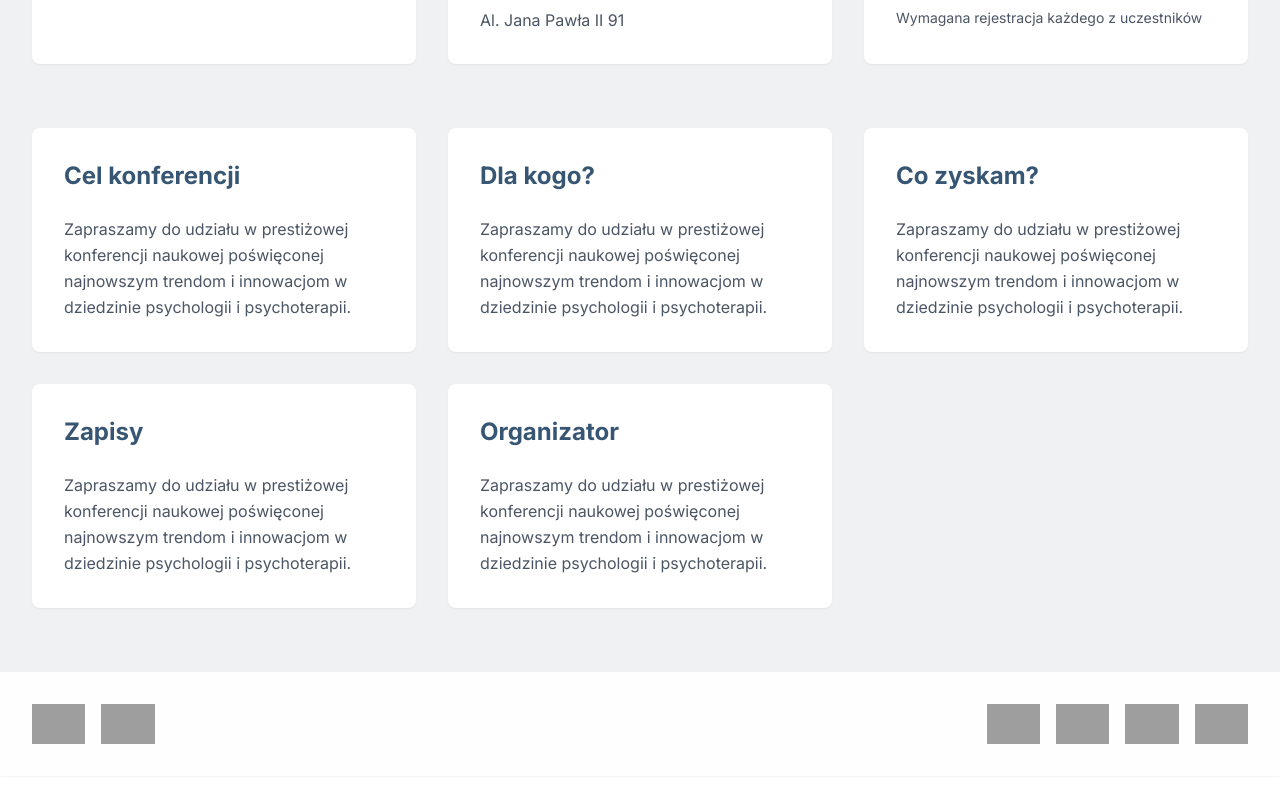
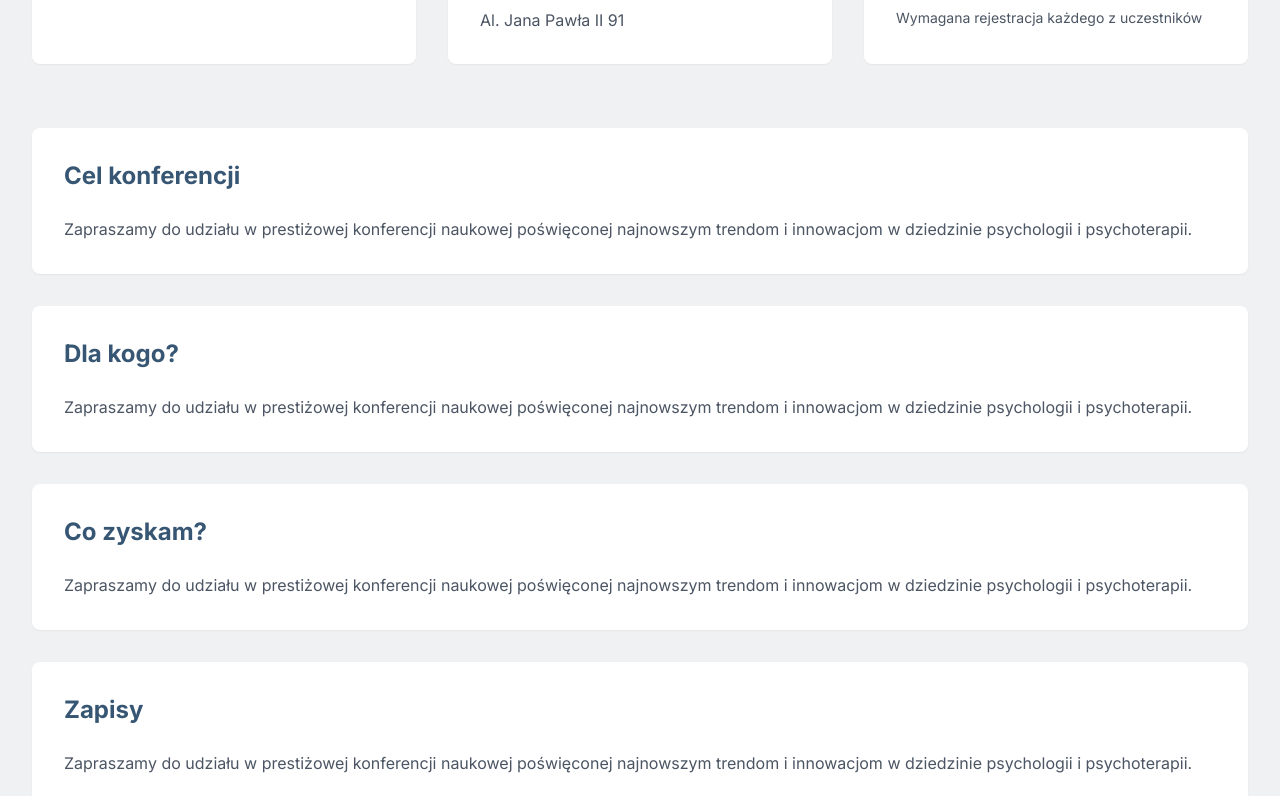
Before and after one commit to Szymon-Gosk/conference-horizon-web, a React (Vite) app: page / in a window 1280 px wide. Shown: the part 804-1600 px from the top of the page. Built offline with nearby package versions, Linux system fonts and the light colour scheme; grey boxes are pictures that could not be loaded.

Commit message:
Refactor layout of boxes
Adjusted the layout of boxes on the homepage to stack boxes after the first three.

```diff
--- a/src/pages/Home.tsx
+++ b/src/pages/Home.tsx
@@ -48,7 +48,7 @@ const Home = () => {
           </div>
         </div>
 
-        <div className="mt-16 grid grid-cols-1 md:grid-cols-2 lg:grid-cols-3 gap-8">
+        <div className="mt-16 space-y-8">
           <div className="bg-white rounded-lg p-8 shadow-sm">
             <h2 className="text-2xl font-bold text-primary mb-6">
               Cel konferencji
```
